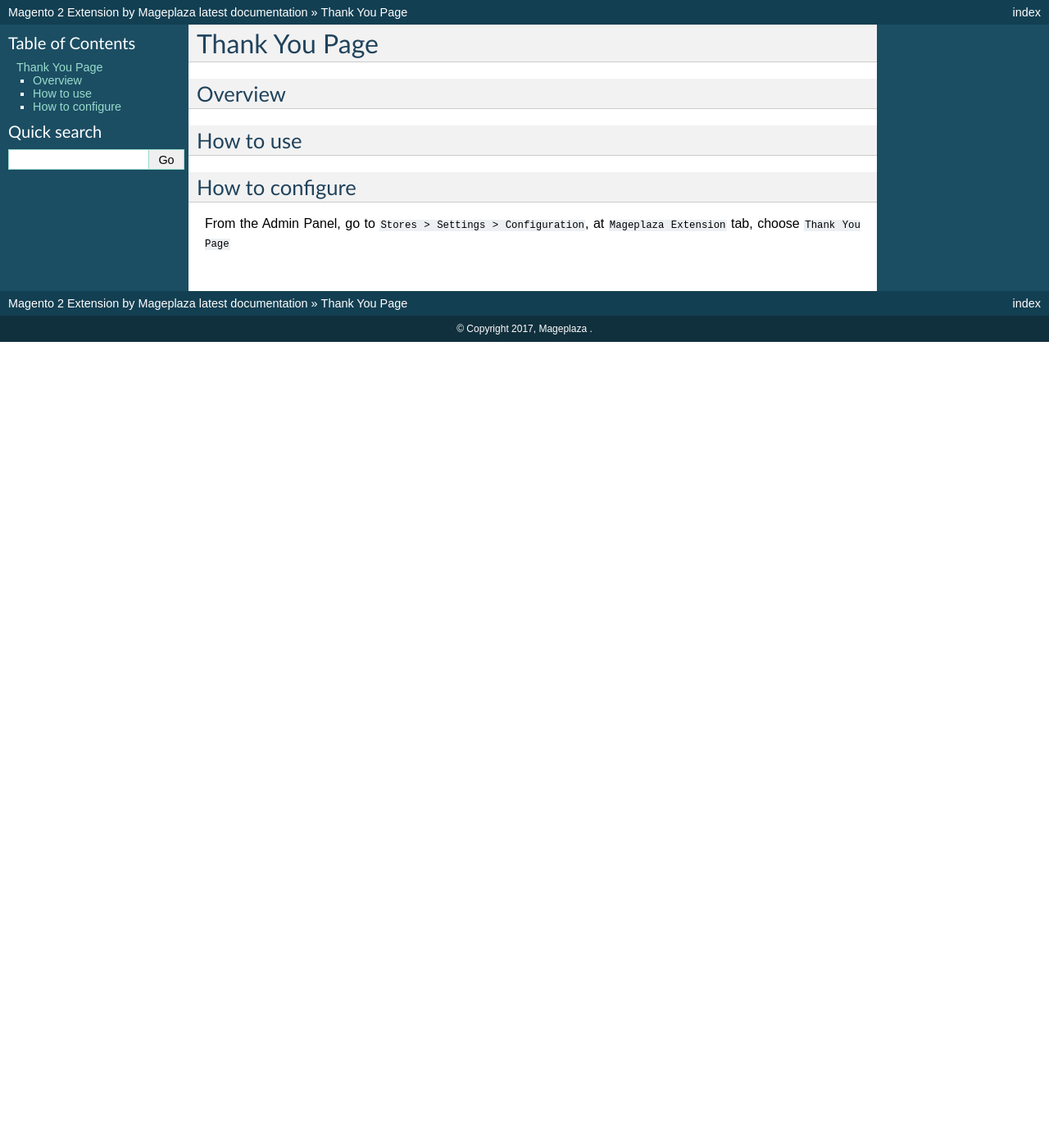
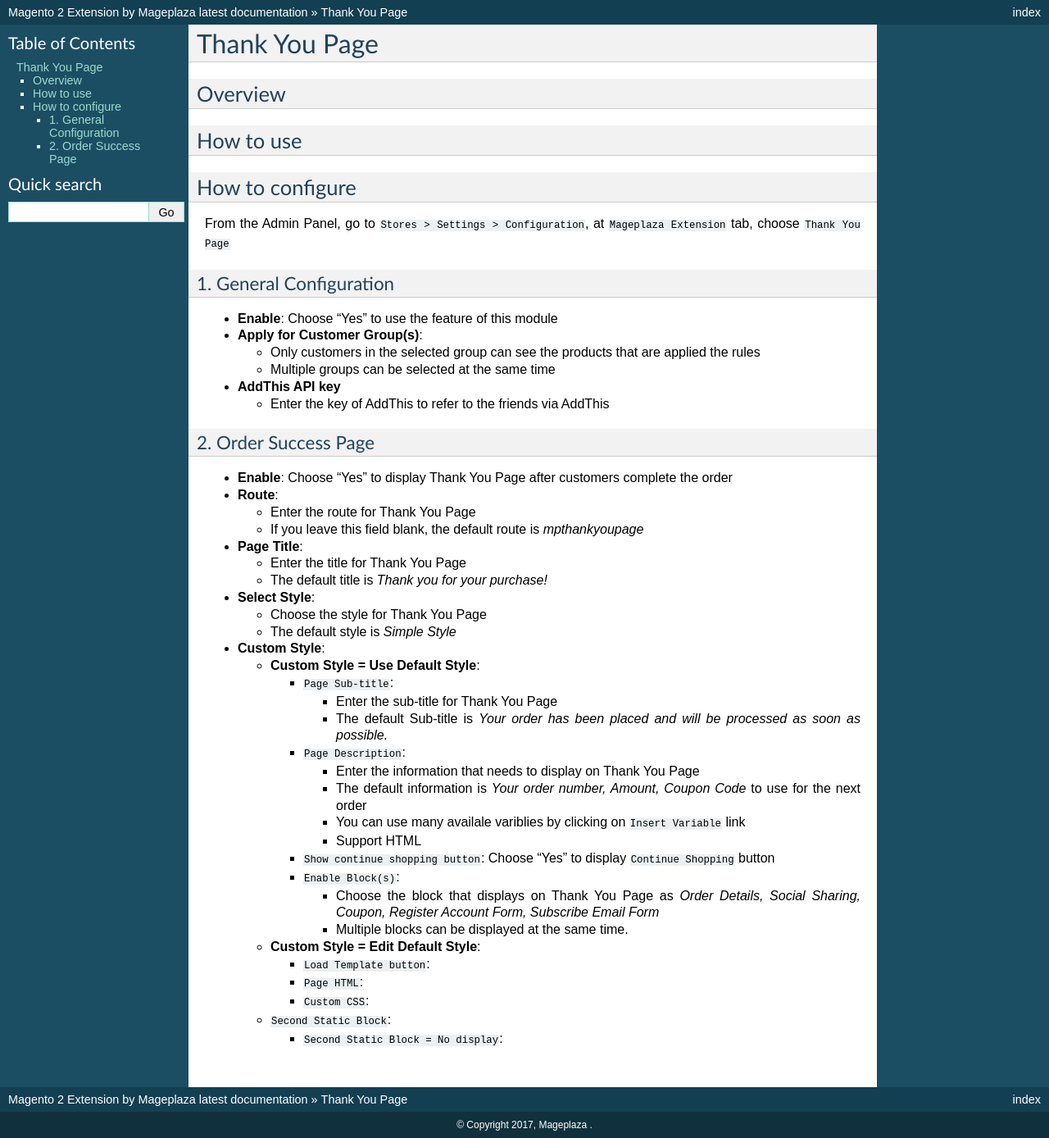
Before and after one commit to magepages/mpdocs, a Sphinx documentation site: the page built from docs/thank-you-page/index.md, in a window 1280 px wide. Shown: the whole page at 82% size. Built offline with Sphinx 7.4.7, drawn with Linux system fonts in a browser that asks for light colours; pages that are not in the unit, such as notebooks, are missing from menus; before the commit the page ends 900 px from its top, so only the background shows below that.

Commit message:
Update index.md

```diff
--- a/docs/thank-you-page/index.md
+++ b/docs/thank-you-page/index.md
@@ -4,3 +4,51 @@
 ## How to use
 ## How to configure
 From the Admin Panel, go to `Stores > Settings > Configuration`, at `Mageplaza Extension` tab, choose `Thank You Page`
+
+### 1. General Configuration
+- **Enable**: Choose "Yes" to use the feature of this module
+- **Apply for Customer Group(s)**:
+  - Only customers in the selected group can see the products that are applied the rules
+  - Multiple groups can be selected at the same time
+
+- **AddThis API key**
+  - Enter the key of AddThis to refer to the friends via AddThis
+
+### 2. Order Success Page
+- **Enable**: Choose "Yes" to display Thank You Page after customers complete the order
+- **Route**:
+  - Enter the route for Thank You Page
+  - If you leave this field blank, the default route is *mpthankyoupage*
+
+- **Page Title**:
+  - Enter the title for Thank You Page
+  - The default title is *Thank you for your purchase!*
+
+- **Select Style**:
+  - Choose the style for Thank You Page
+  - The default style is *Simple Style*
+
+- **Custom Style**:
+  - **Custom Style = Use Default Style**:
+    - `Page Sub-title`:
+      - Enter the sub-title for Thank You Page
+      - The default Sub-title is *Your order has been placed and will be processed as soon as possible.*
+
+    - `Page Description`:
+      - Enter the information that needs to display on Thank You Page
+      - The default information is *Your order number, Amount, Coupon Code* to use for the next order
+      - You can use many availale variblies by clicking on `Insert Variable` link
+      - Support HTML
+
+    - `Show continue shopping button`: Choose "Yes" to display `Continue Shopping` button
+    - `Enable Block(s)`:
+      - Choose the block that displays on Thank You Page as *Order Details, Social Sharing, Coupon, Register Account Form, Subscribe Email Form*
+      - Multiple blocks can be displayed at the same time.
+
+  - **Custom Style = Edit Default Style**:
+    - `Load Template button`:
+    - `Page HTML`:
+    - `Custom CSS`:
+
+  - `Second Static Block`:
+    - `Second Static Block = No display`:
```
